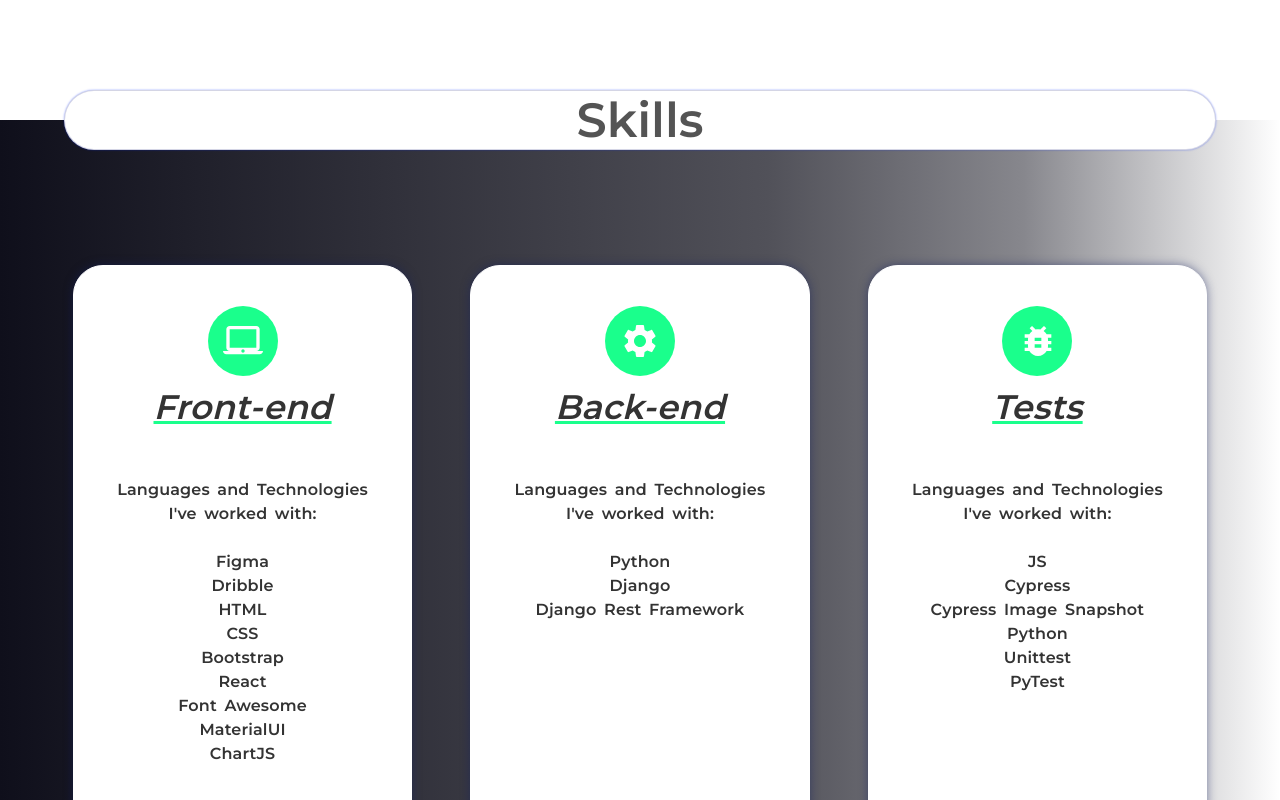
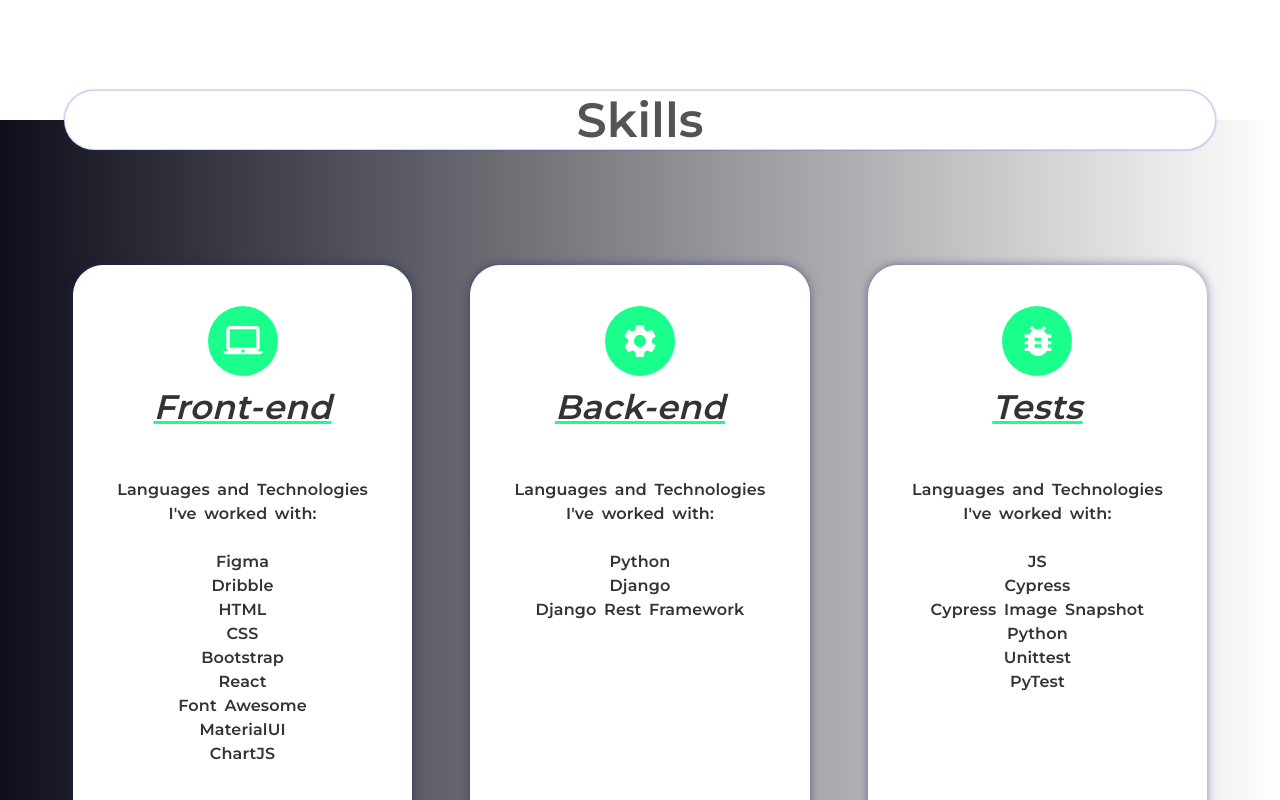
Before and after one commit to manuel12/personal-portfolio-page, a React (Create React App) app in the folder react-portfolio/: page / in a window 1280 px wide. Shown: the part 740-1540 px from the top of the page. Built offline with nearby package versions, Linux system fonts and the light colour scheme.

Commit message:
Updated gradient

```diff
--- a/react-portfolio/src/components/Skills/darkStyle.css
+++ b/react-portfolio/src/components/Skills/darkStyle.css
@@ -1,13 +1,7 @@
 .skills {
   /* background-color: #0f0f1b !important; */
-  background: rgb(15, 15, 27);
-  background: linear-gradient(
-    90deg,
-    rgba(15, 15, 27, 1) 0%,
-    rgba(81, 81, 89, 1) 60%,
-    rgba(135, 135, 141, 1) 80%,
-    rgba(255, 255, 255, 1) 100%
-  );
+  background: rgb(15,15,27);
+  background: linear-gradient(90deg, rgba(15,15,27,1) 0%, rgba(255,255,255,1) 100%);
 }
 
 .skills-heading {
```
